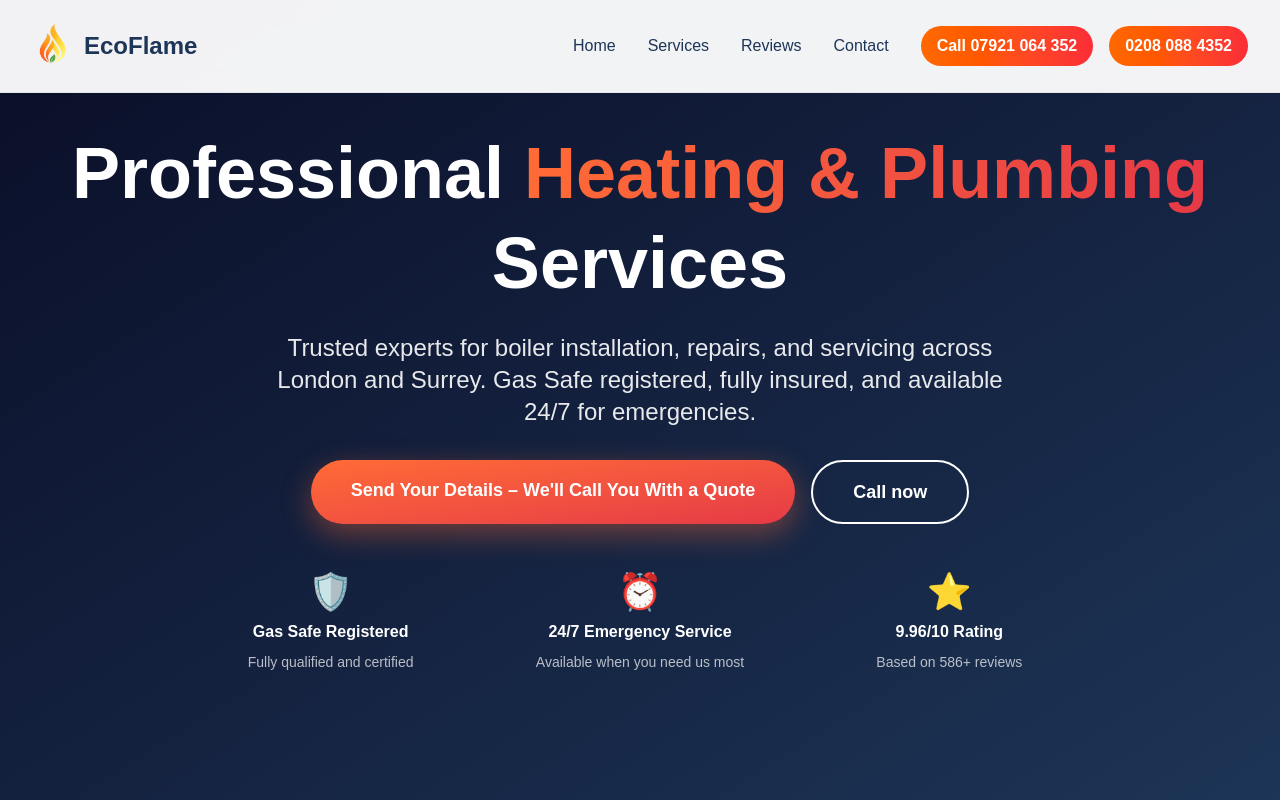
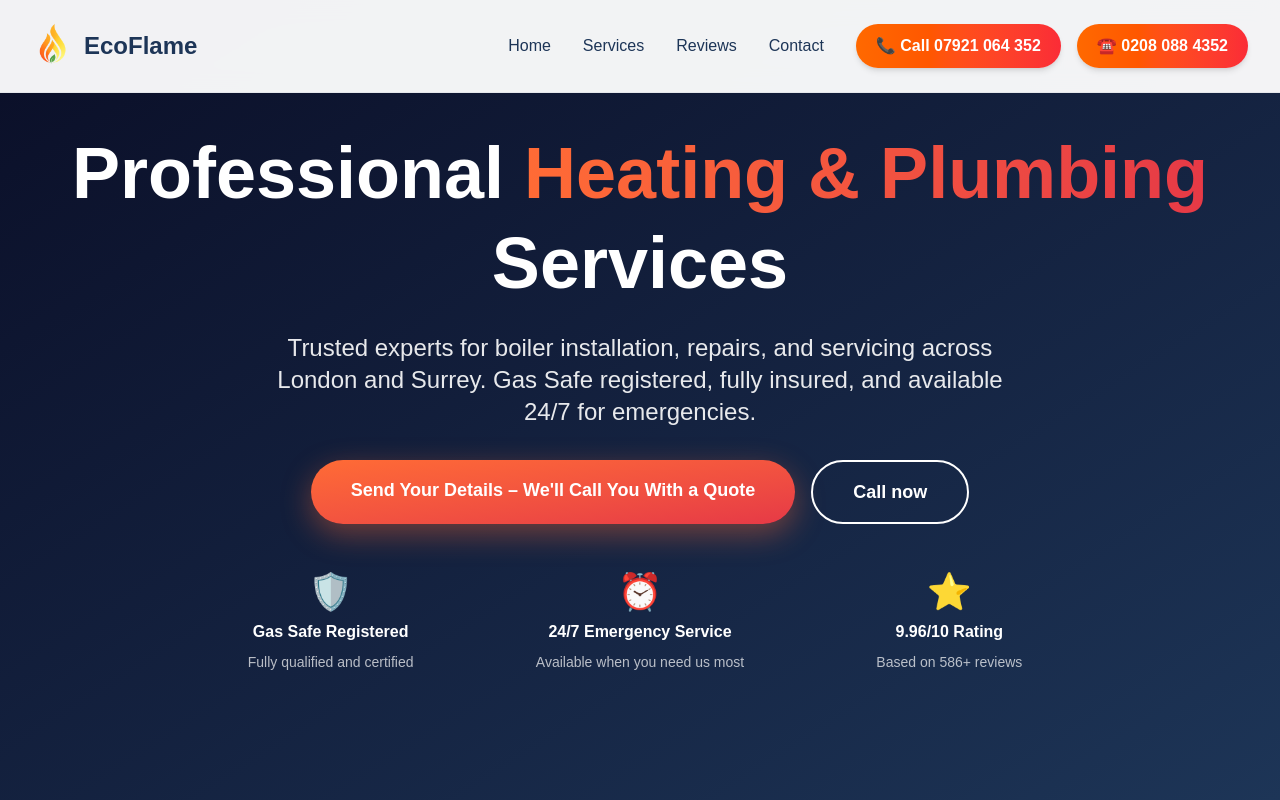
Before and after one commit to PatchLore/ecoflame-webapp, a Next.js app: page / in a window 1280 px wide. Shown: the top 800 px of the page. Built offline with nearby package versions, Linux system fonts and the light colour scheme.

Commit message:
Update header call buttons: add responsive layout (stacked on mobile, side-by-side on desktop), add phone emojis, improve padding and transitions, full-width on mobile for better tap targets

```diff
--- a/src/components/EcoFlameLayout.tsx
+++ b/src/components/EcoFlameLayout.tsx
@@ -34,12 +34,12 @@ export default function EcoFlameLayout({ children }: EcoFlameLayoutProps) {
               <Link href="#services" className="text-[#1D3557] hover:text-[#FF6B35] transition-colors">Services</Link>
               <Link href="#reviews" className="text-[#1D3557] hover:text-[#FF6B35] transition-colors">Reviews</Link>
               <Link href="#contact" className="text-[#1D3557] hover:text-[#FF6B35] transition-colors">Contact</Link>
-              <div className="flex items-center gap-2 md:gap-4">
-                <a href="tel:07921064352" className="bg-gradient-to-r from-orange-500 to-red-500 text-white px-4 py-2 rounded-full font-semibold transition-all hover:scale-105 hover:shadow-lg">
-                  Call 07921 064 352
+              <div className="flex flex-col sm:flex-row items-center gap-2 sm:gap-3 md:gap-4">
+                <a href="tel:07921064352" className="bg-gradient-to-r from-orange-500 to-red-500 text-white font-semibold px-5 py-2.5 rounded-full shadow-md hover:scale-105 hover:shadow-lg transition-all duration-200 w-full sm:w-auto text-center">
+                  📞 Call 07921 064 352
                 </a>
-                <a href="tel:02080884352" className="bg-gradient-to-r from-orange-500 to-red-500 text-white px-4 py-2 rounded-full font-semibold transition-all hover:scale-105 hover:shadow-lg">
-                  0208 088 4352
+                <a href="tel:02080884352" className="bg-gradient-to-r from-orange-500 to-red-500 text-white font-semibold px-5 py-2.5 rounded-full shadow-md hover:scale-105 hover:shadow-lg transition-all duration-200 w-full sm:w-auto text-center">
+                  ☎️ 0208 088 4352
                 </a>
               </div>
             </div>
@@ -68,12 +68,12 @@ export default function EcoFlameLayout({ children }: EcoFlameLayoutProps) {
                 <Link href="#services" onClick={() => setMobileMenuOpen(false)} className="text-[#1D3557] hover:text-[#FF6B35] transition-colors">Services</Link>
                 <Link href="#reviews" onClick={() => setMobileMenuOpen(false)} className="text-[#1D3557] hover:text-[#FF6B35] transition-colors">Reviews</Link>
                 <Link href="#contact" onClick={() => setMobileMenuOpen(false)} className="text-[#1D3557] hover:text-[#FF6B35] transition-colors">Contact</Link>
-                <div className="flex flex-col gap-2 pt-2">
-                  <a href="tel:07921064352" className="bg-gradient-to-r from-orange-500 to-red-500 text-white px-4 py-2 rounded-full font-semibold text-center transition-all hover:scale-105 hover:shadow-lg">
-                    Call 07921 064 352
+                <div className="flex flex-col gap-2 mt-2">
+                  <a href="tel:07921064352" className="bg-gradient-to-r from-orange-500 to-red-500 text-white font-semibold px-5 py-2.5 rounded-full shadow-md hover:scale-105 hover:shadow-lg transition-all duration-200 w-full text-center">
+                    📞 Call 07921 064 352
                   </a>
-                  <a href="tel:02080884352" className="bg-gradient-to-r from-orange-500 to-red-500 text-white px-4 py-2 rounded-full font-semibold text-center transition-all hover:scale-105 hover:shadow-lg">
-                    0208 088 4352
+                  <a href="tel:02080884352" className="bg-gradient-to-r from-orange-500 to-red-500 text-white font-semibold px-5 py-2.5 rounded-full shadow-md hover:scale-105 hover:shadow-lg transition-all duration-200 w-full text-center">
+                    ☎️ 0208 088 4352
                   </a>
                 </div>
               </div>
```
